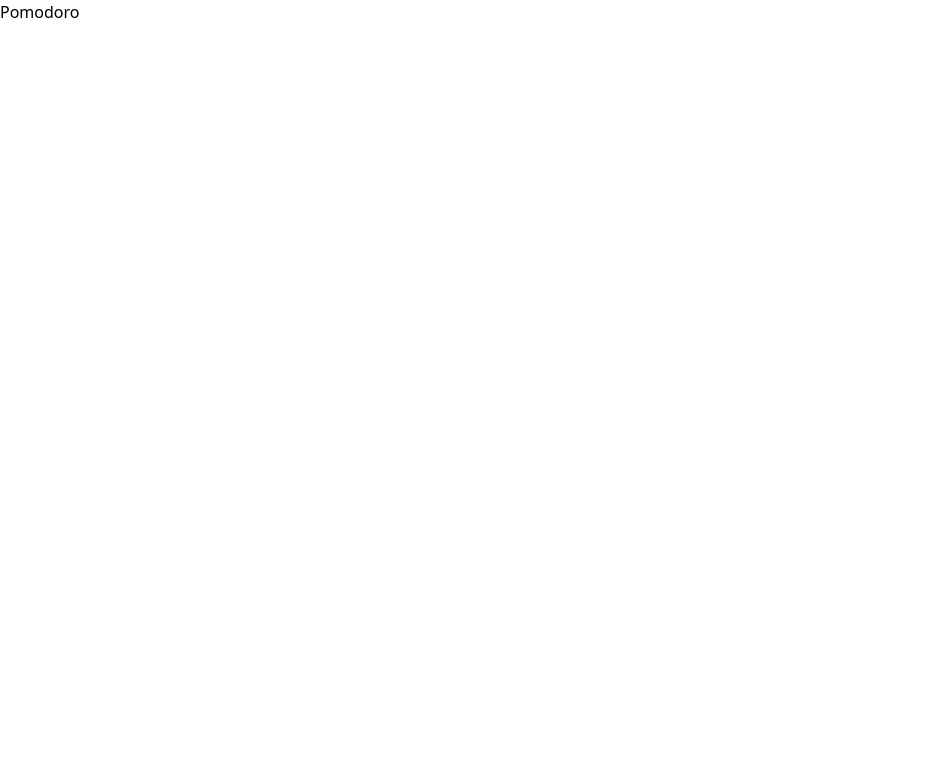
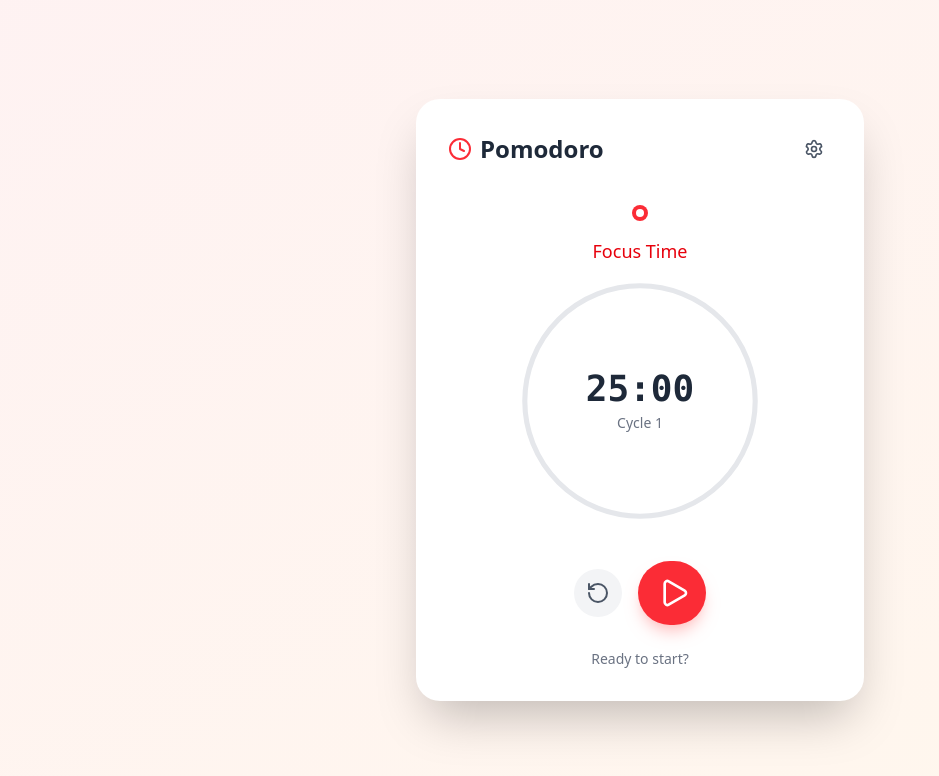
Before and after one commit to samiranaahee/pulse-planner, a Next.js app: page /pomodoro in a window 1280 px wide. Shown: the top 776 px of the page, without its empty margins (0-939 px from the left). Built offline with nearby package versions, Linux system fonts and the light colour scheme.

Commit message:
Pomodoro feature added

```diff
--- a/src/app/pomodoro/page.js
+++ b/src/app/pomodoro/page.js
@@ -1,7 +1,237 @@
-import React from "react";
+"use client";
+import { useState, useEffect, useRef } from "react";
+import { Play, Pause, RotateCcw, Settings, Clock } from "lucide-react";
 
-function Pomodoro() {
-  return <div>Pomodoro</div>;
+export default function PomodoroTimer() {
+  const [workDuration, setWorkDuration] = useState(25);
+  const [breakDuration, setBreakDuration] = useState(5);
+  const [timeLeft, setTimeLeft] = useState(workDuration * 60);
+  const [isActive, setIsActive] = useState(false);
+  const [isBreak, setIsBreak] = useState(false);
+  const [showSettings, setShowSettings] = useState(false);
+  const [cycle, setCycle] = useState(1);
+
+  const intervalRef = useRef(null);
+
+  useEffect(() => {
+    if (isActive && timeLeft > 0) {
+      intervalRef.current = setInterval(() => {
+        setTimeLeft((time) => time - 1);
+      }, 1000);
+    } else if (timeLeft === 0) {
+      // Auto-switch between work and break
+      if (isBreak) {
+        setIsBreak(false);
+        setTimeLeft(workDuration * 60);
+        setCycle((prev) => prev + 1);
+      } else {
+        setIsBreak(true);
+        setTimeLeft(breakDuration * 60);
+      }
+      setIsActive(false);
+    } else {
+      clearInterval(intervalRef.current);
+    }
+
+    return () => clearInterval(intervalRef.current);
+  }, [isActive, timeLeft, workDuration, breakDuration, isBreak]);
+
+  const toggleTimer = () => {
+    setIsActive(!isActive);
+  };
+
+  const resetTimer = () => {
+    setIsActive(false);
+    setTimeLeft(isBreak ? breakDuration * 60 : workDuration * 60);
+  };
+
+  const formatTime = (seconds) => {
+    const mins = Math.floor(seconds / 60);
+    const secs = seconds % 60;
+    return `${mins.toString().padStart(2, "0")}:${secs
+      .toString()
+      .padStart(2, "0")}`;
+  };
+
+  const progress = isBreak
+    ? ((breakDuration * 60 - timeLeft) / (breakDuration * 60)) * 100
+    : ((workDuration * 60 - timeLeft) / (workDuration * 60)) * 100;
+
+  const handleWorkDurationChange = (value) => {
+    const newDuration = Math.max(1, Math.min(60, value));
+    setWorkDuration(newDuration);
+    if (!isBreak && !isActive) {
+      setTimeLeft(newDuration * 60);
+    }
+  };
+
+  const handleBreakDurationChange = (value) => {
+    const newDuration = Math.max(1, Math.min(30, value));
+    setBreakDuration(newDuration);
+    if (isBreak && !isActive) {
+      setTimeLeft(newDuration * 60);
+    }
+  };
+
+  return (
+    <div className="min-h-screen bg-gradient-to-br from-red-50 to-orange-50 flex items-center justify-center p-4">
+      <div className="bg-white rounded-3xl shadow-2xl p-8 w-full max-w-md">
+        {/* Header */}
+        <div className="flex items-center justify-between mb-8">
+          <div className="flex items-center gap-2">
+            <Clock className="w-6 h-6 text-red-500" />
+            <h1 className="text-2xl font-bold text-gray-800">Pomodoro</h1>
+          </div>
+          <button
+            onClick={() => setShowSettings(!showSettings)}
+            className="p-2 rounded-full hover:bg-gray-100 transition-colors"
+          >
+            <Settings className="w-5 h-5 text-gray-600" />
+          </button>
+        </div>
+
+        {/* Settings Panel */}
+        {showSettings && (
+          <div className="mb-8 p-4 bg-gray-50 rounded-2xl">
+            <h3 className="font-semibold text-gray-700 mb-4">Timer Settings</h3>
+            <div className="space-y-4">
+              <div>
+                <label className="block text-sm font-medium text-gray-600 mb-2">
+                  Work Duration (minutes)
+                </label>
+                <input
+                  type="number"
+                  min="1"
+                  max="60"
+                  value={workDuration}
+                  onChange={(e) =>
+                    handleWorkDurationChange(parseInt(e.target.value) || 1)
+                  }
+                  className="w-full px-3 py-2 border border-gray-300 rounded-lg focus:ring-2 focus:ring-red-500 focus:border-transparent"
+                />
+              </div>
+              <div>
+                <label className="block text-sm font-medium text-gray-600 mb-2">
+                  Break Duration (minutes)
+                </label>
+                <input
+                  type="number"
+                  min="1"
+                  max="30"
+                  value={breakDuration}
+                  onChange={(e) =>
+                    handleBreakDurationChange(parseInt(e.target.value) || 1)
+                  }
+                  className="w-full px-3 py-2 border border-gray-300 rounded-lg focus:ring-2 focus:ring-green-500 focus:border-transparent"
+                />
+              </div>
+            </div>
+          </div>
+        )}
+
+        {/* Timer Display */}
+        <div className="text-center mb-8">
+          <div
+            className={`inline-flex items-center justify-center w-4 h-4 rounded-full mb-4 ${
+              isBreak ? "bg-green-500" : "bg-red-500"
+            }`}
+          >
+            <div className="w-2 h-2 bg-white rounded-full"></div>
+          </div>
+
+          <h2
+            className={`text-lg font-medium mb-2 ${
+              isBreak ? "text-green-600" : "text-red-600"
+            }`}
+          >
+            {isBreak ? "Break Time" : "Focus Time"}
+          </h2>
+
+          <div className="relative mb-6">
+            {/* Progress Ring */}
+            <div className="relative w-64 h-64 mx-auto">
+              <svg
+                className="w-64 h-64 transform -rotate-90"
+                viewBox="0 0 100 100"
+              >
+                <circle
+                  cx="50"
+                  cy="50"
+                  r="45"
+                  stroke="currentColor"
+                  strokeWidth="2"
+                  fill="none"
+                  className="text-gray-200"
+                />
+                <circle
+                  cx="50"
+                  cy="50"
+                  r="45"
+                  stroke="currentColor"
+                  strokeWidth="2"
+                  fill="none"
+                  strokeDasharray={`${2 * Math.PI * 45}`}
+                  strokeDashoffset={`${
+                    2 * Math.PI * 45 * (1 - progress / 100)
+                  }`}
+                  className={`transition-all duration-1000 ${
+                    isBreak ? "text-green-500" : "text-red-500"
+                  }`}
+                  strokeLinecap="round"
+                />
+              </svg>
+
+              {/* Timer Text */}
+              <div className="absolute inset-0 flex items-center justify-center">
+                <div className="text-center">
+                  <div className="text-4xl font-mono font-bold text-gray-800">
+                    {formatTime(timeLeft)}
+                  </div>
+                  <div className="text-sm text-gray-500 mt-1">
+                    Cycle {cycle}
+                  </div>
+                </div>
+              </div>
+            </div>
+          </div>
+        </div>
+
+        {/* Controls */}
+        <div className="flex items-center justify-center gap-4">
+          <button
+            onClick={resetTimer}
+            className="p-3 rounded-full bg-gray-100 hover:bg-gray-200 transition-colors"
+          >
+            <RotateCcw className="w-6 h-6 text-gray-600" />
+          </button>
+
+          <button
+            onClick={toggleTimer}
+            className={`p-4 rounded-full text-white font-semibold transition-all transform hover:scale-105 ${
+              isBreak
+                ? "bg-green-500 hover:bg-green-600 shadow-lg shadow-green-200"
+                : "bg-red-500 hover:bg-red-600 shadow-lg shadow-red-200"
+            }`}
+          >
+            {isActive ? (
+              <Pause className="w-8 h-8" />
+            ) : (
+              <Play className="w-8 h-8 ml-1" />
+            )}
+          </button>
+        </div>
+
+        {/* Status */}
+        <div className="text-center mt-6">
+          <p className="text-sm text-gray-500">
+            {isActive
+              ? isBreak
+                ? "Take a break!"
+                : "Stay focused!"
+              : "Ready to start?"}
+          </p>
+        </div>
+      </div>
+    </div>
+  );
 }
-
-export default Pomodoro;
```
